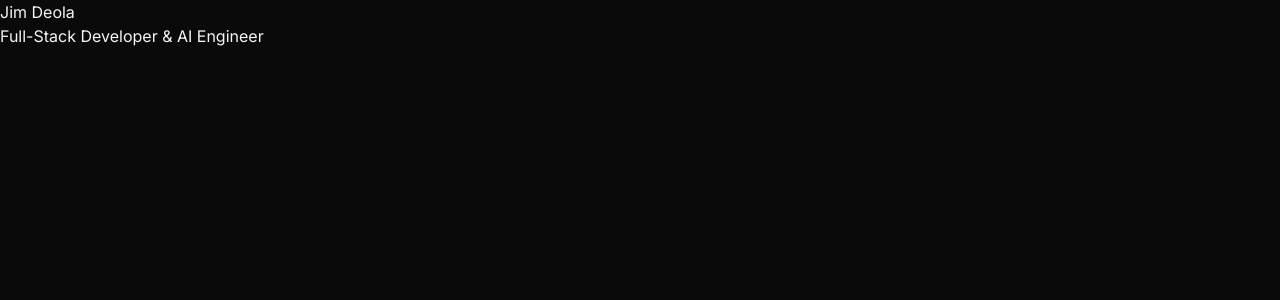
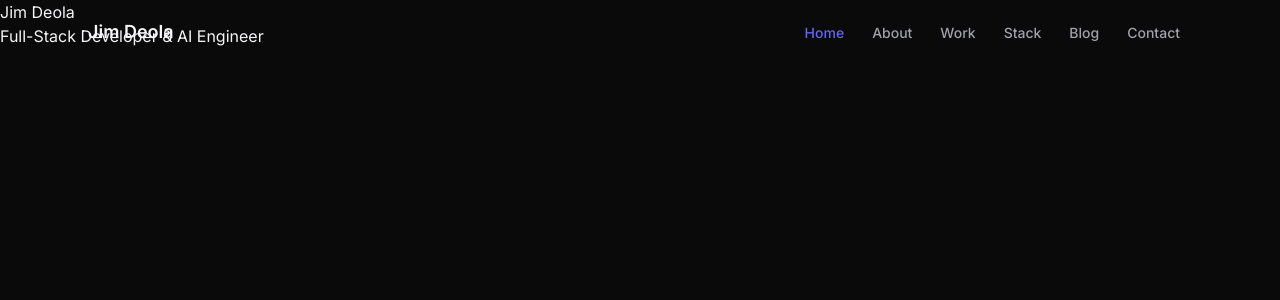
Before and after one commit to jdeola/jimdeola.com, a Next.js app: page / in a window 1280 px wide. Shown: the top 300 px of the page. Built offline with nearby package versions, Linux system fonts and the light colour scheme.

Commit message:
feat(S02/T01): sticky header with scroll transparency, active nav, mobile toggle
Key files: src/components/layout/Header.tsx, src/hooks/useScrollDirection.ts

```diff
--- a/src/app/layout.tsx
+++ b/src/app/layout.tsx
@@ -2,6 +2,7 @@ import type { Metadata } from 'next';
 import { Inter } from 'next/font/google';
 import localFont from 'next/font/local';
 import { SITE_CONFIG } from '@/lib/constants';
+import { Header } from '@/components/layout/Header';
 import '@/styles/globals.css';
 
 const inter = Inter({
@@ -68,6 +69,7 @@ export default function RootLayout({
         >
           Skip to content
         </a>
+        <Header />
         <main id="main-content">{children}</main>
       </body>
     </html>
--- /dev/null
+++ b/src/components/layout/Header.tsx
@@ -0,0 +1,75 @@
+'use client';
+
+import Link from 'next/link';
+import { usePathname } from 'next/navigation';
+import { Menu } from 'lucide-react';
+import { cn } from '@/lib/utils';
+import { NAV_LINKS, SITE_CONFIG } from '@/lib/constants';
+import { useScrollDirection } from '@/hooks/useScrollDirection';
+
+interface HeaderProps {
+  onMenuToggle?: () => void;
+}
+
+export function Header({ onMenuToggle }: HeaderProps) {
+  const pathname = usePathname();
+  const { scrollY } = useScrollDirection();
+
+  const isScrolled = scrollY > 50;
+
+  const isActive = (href: string) => {
+    if (href === '/') return pathname === '/';
+    return pathname.startsWith(href);
+  };
+
+  return (
+    <header
+      className={cn(
+        'fixed top-0 left-0 right-0 z-50 transition-all duration-300',
+        isScrolled
+          ? 'bg-bg-primary/80 backdrop-blur-lg border-b border-border'
+          : 'bg-transparent'
+      )}
+    >
+      <div className="mx-auto flex h-16 max-w-6xl items-center justify-between px-4 sm:px-6">
+        <Link
+          href="/"
+          className="text-lg font-semibold text-text-primary transition-colors hover:text-accent"
+        >
+          {SITE_CONFIG.name}
+        </Link>
+
+        {/* Desktop navigation */}
+        <nav className="hidden md:block" aria-label="Main navigation">
+          <ul className="flex items-center gap-1">
+            {NAV_LINKS.map((link) => (
+              <li key={link.href}>
+                <Link
+                  href={link.href}
+                  className={cn(
+                    'rounded-md px-3 py-2 text-sm font-medium transition-colors',
+                    isActive(link.href)
+                      ? 'text-accent'
+                      : 'text-text-secondary hover:text-text-primary'
+                  )}
+                >
+                  {link.label}
+                </Link>
+              </li>
+            ))}
+          </ul>
+        </nav>
+
+        {/* Mobile hamburger button */}
+        <button
+          type="button"
+          className="inline-flex items-center justify-center rounded-md p-2 text-text-secondary transition-colors hover:text-text-primary md:hidden"
+          onClick={onMenuToggle}
+          aria-label="Open menu"
+        >
+          <Menu className="h-6 w-6" />
+        </button>
+      </div>
+    </header>
+  );
+}
--- /dev/null
+++ b/src/hooks/useScrollDirection.ts
@@ -0,0 +1,45 @@
+'use client';
+
+import { useState, useEffect, useRef } from 'react';
+
+interface ScrollState {
+  scrollDirection: 'up' | 'down';
+  scrollY: number;
+}
+
+export function useScrollDirection(): ScrollState {
+  const [scrollState, setScrollState] = useState<ScrollState>({
+    scrollDirection: 'up',
+    scrollY: 0,
+  });
+
+  const lastScrollY = useRef(0);
+  const ticking = useRef(false);
+
+  useEffect(() => {
+    const updateScrollState = () => {
+      const currentScrollY = window.scrollY;
+      const direction = currentScrollY > lastScrollY.current ? 'down' : 'up';
+
+      setScrollState({
+        scrollDirection: direction,
+        scrollY: currentScrollY,
+      });
+
+      lastScrollY.current = currentScrollY;
+      ticking.current = false;
+    };
+
+    const onScroll = () => {
+      if (!ticking.current) {
+        requestAnimationFrame(updateScrollState);
+        ticking.current = true;
+      }
+    };
+
+    window.addEventListener('scroll', onScroll, { passive: true });
+    return () => window.removeEventListener('scroll', onScroll);
+  }, []);
+
+  return scrollState;
+}
```
